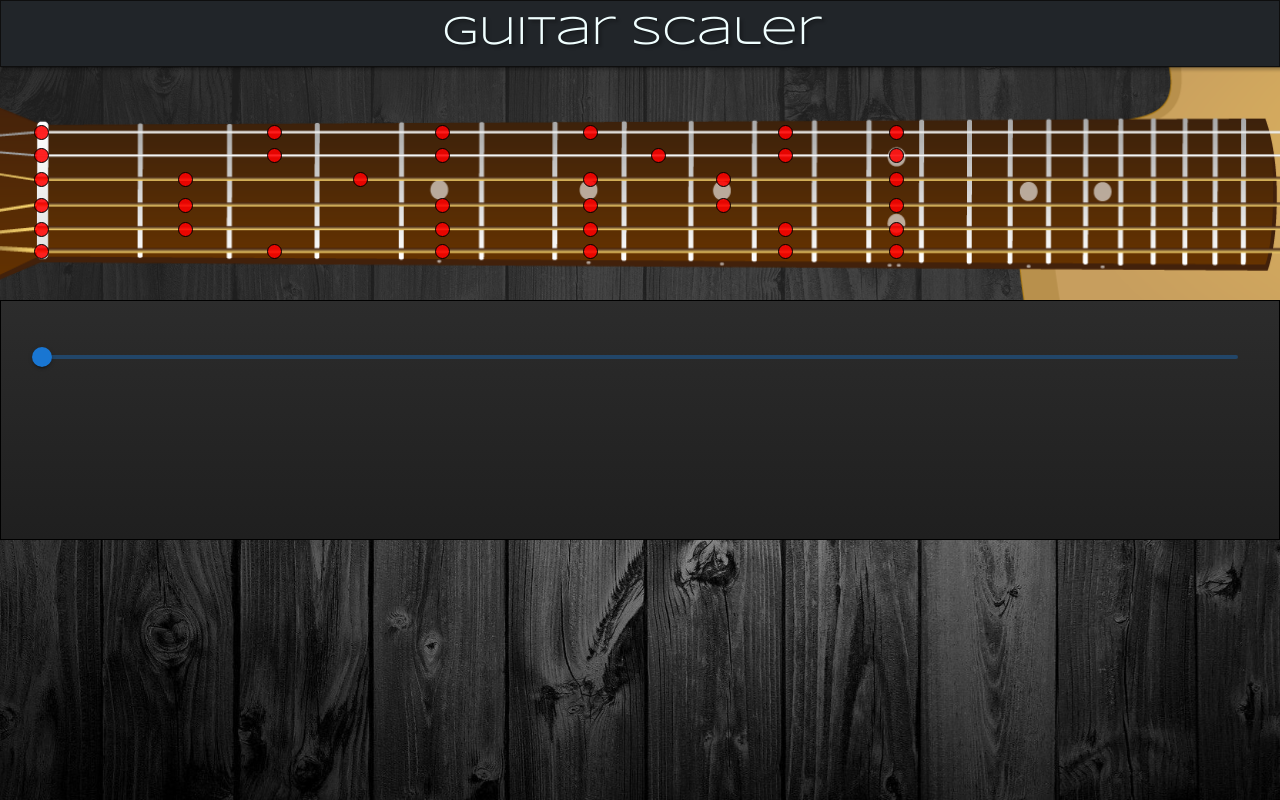
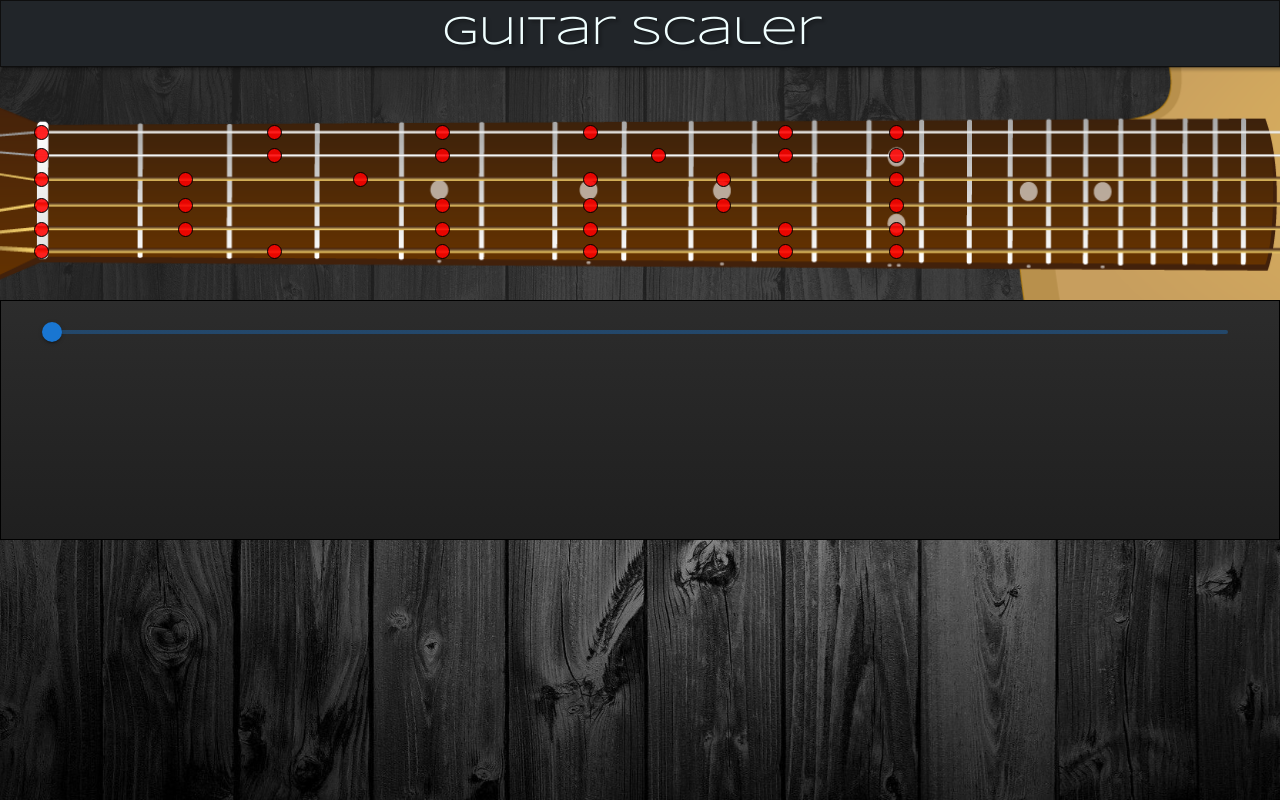
Before and after one commit to mdu830/guitar-scaler, a React (Create React App) app in the folder client/: page /scaler in a window 1280 px wide. Built offline with nearby package versions, Linux system fonts and the light colour scheme.

Commit message:
added some padding to Slider component

```diff
--- a/client/src/components/scaler/scalerContainer.js
+++ b/client/src/components/scaler/scalerContainer.js
@@ -29,7 +29,7 @@ export default function GuitarScaler() {
                 <ScalerGrid data={scale} />
             </div>
             <div className="controlBar" color="dark">
-                <Box sx={{ width: 'auto', padding: '25px'}}>
+                <Box sx={{ width: 'auto', paddingLeft: '35px', paddingRight: '35px'}}>
                     <Slider
                         value={value}
                         min={0}
```
